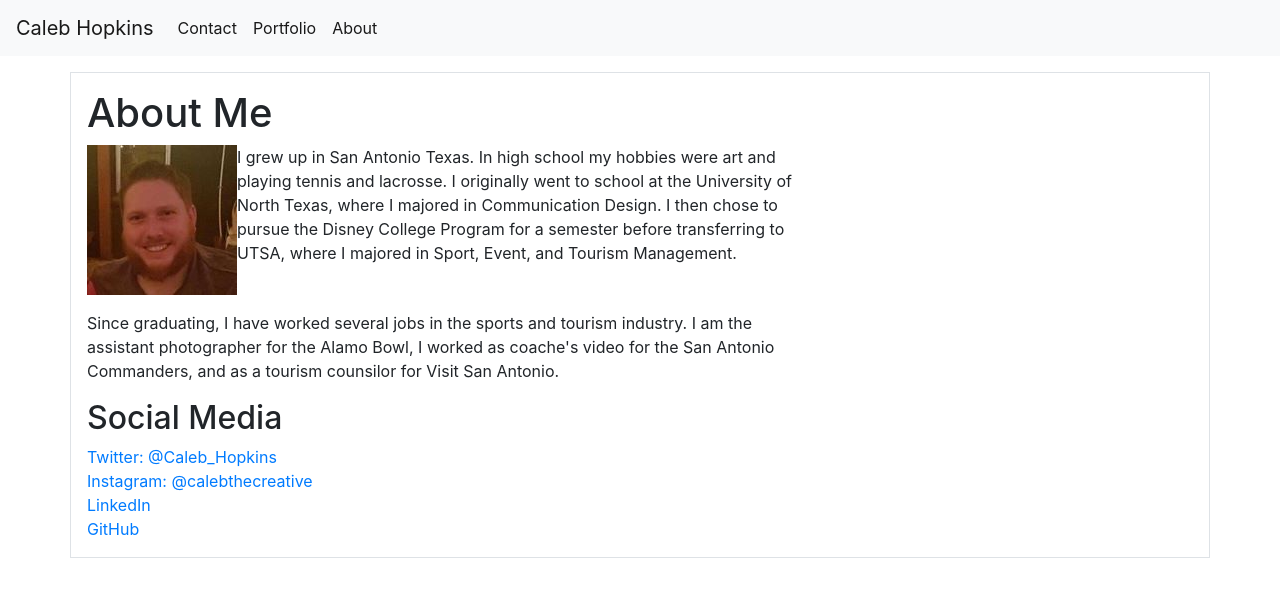
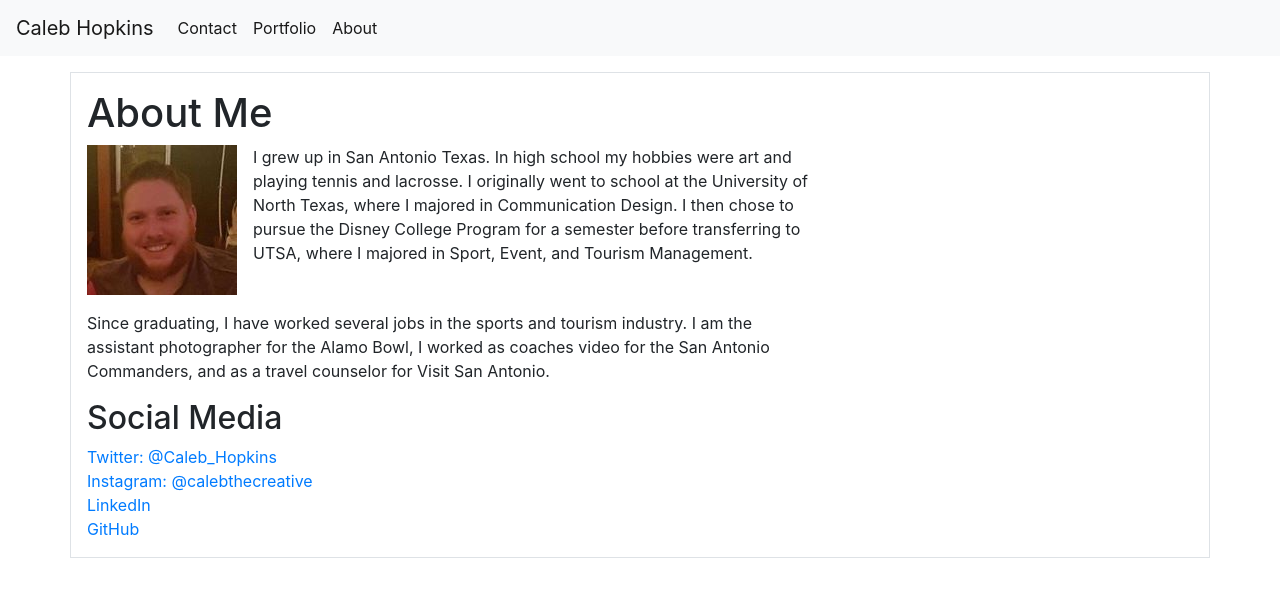
Before and after one commit to CalebTheCreative/Responsive_Portfolio, a plain HTML site: page index.html in a window 1280 px wide. Drawn offline with nearby package versions, Linux system fonts and the light colour scheme.

Commit message:
Updated picture margin and fixed spelling errors.

```diff
--- a/index.html
+++ b/index.html
@@ -55,7 +55,7 @@
             <div class="row">
                 <div class="col-sm-8">
                     <!-- Image -->
-                    <figure class="float-sm-left" class="px-6">
+                    <figure class="float-sm-left px-6 mr-3">
                         <img src="Profile.jpg" alt="Profile picture" />
                     </figure>
                     <!-- Bio -->
@@ -68,8 +68,8 @@
                         </p>
                         <p class="float-sm-right">
                             Since graduating, I have worked several jobs in the sports and tourism industry. I am the
-                            assistant photographer for the Alamo Bowl, I worked as coache's video for the San Antonio
-                            Commanders, and as a tourism counsilor for Visit San Antonio.
+                            assistant photographer for the Alamo Bowl, I worked as coaches video for the San Antonio
+                            Commanders, and as a travel counselor for Visit San Antonio.
                         </p>
                         <h2>Social Media</h2>
                         <a href="https://twitter.com/Caleb_Hopkins">Twitter: @Caleb_Hopkins</a><br/>
```
